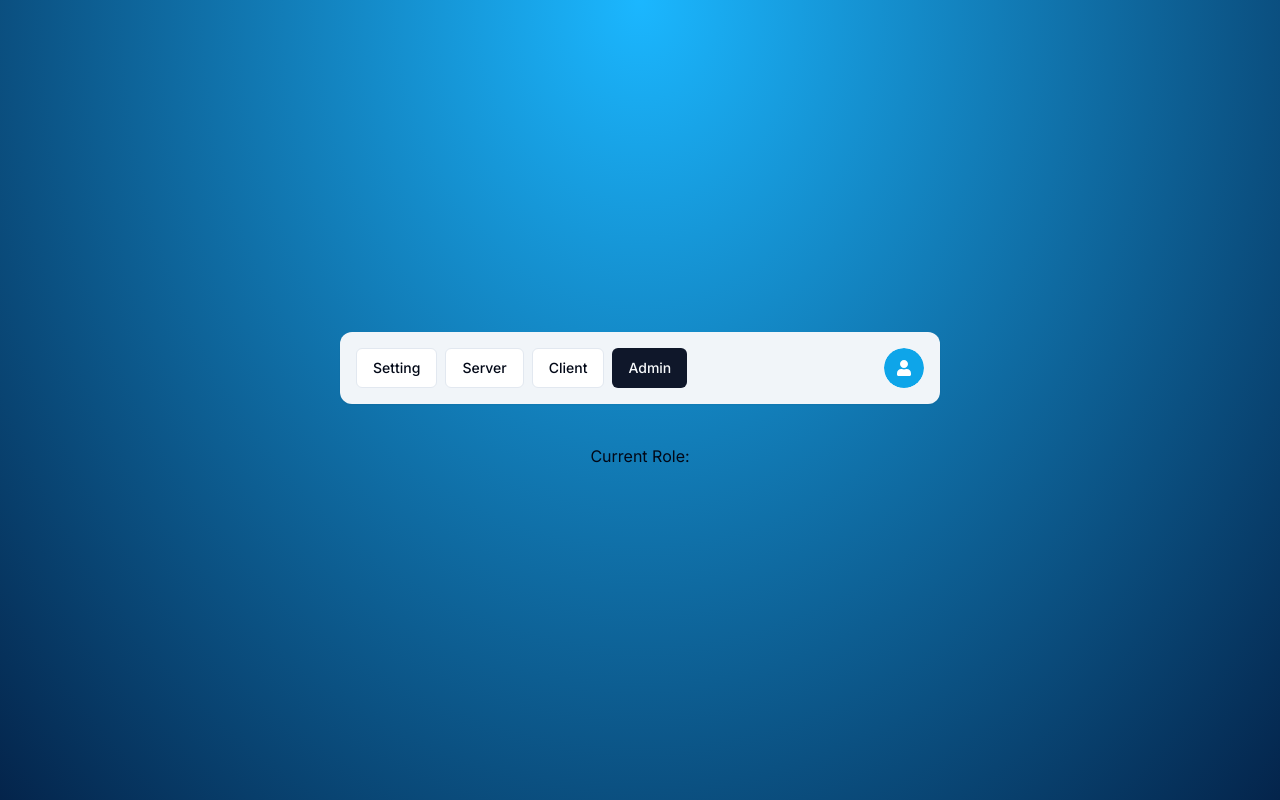
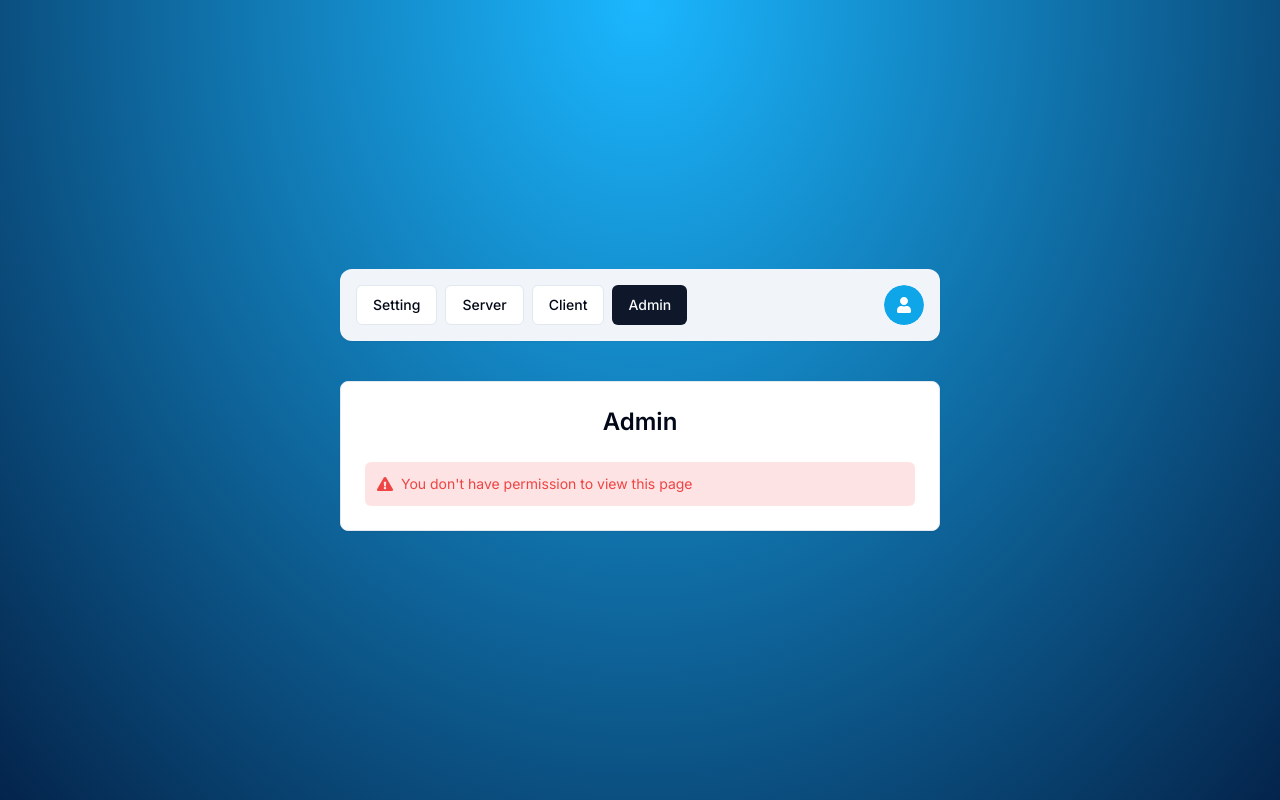
Before and after one commit to Bonkesam/Authentication-V5, a Next.js app: page /admin in a window 1280 px wide. Built offline with nearby package versions, Linux system fonts and the light colour scheme; no server answers.

Commit message:
Adds the rolegate component

```diff
--- a/app/(protected)/admin/page.tsx
+++ b/app/(protected)/admin/page.tsx
@@ -1,15 +1,26 @@
 "use client";
 
-import { useCurrentRole } from '@/hooks/use-current-role';
+import RoleGate from '@/components/auth/RoleGate';
+import { FormSuccess } from '@/components/form-success';
+import { Card, CardContent, CardHeader } from '@/components/ui/card';
+import { UserRole } from '@prisma/client';
 import React from 'react'
 
 const AdminPage = () => {
 
-    const role = useCurrentRole();
   return (
-    <div>
-      Current Role: {role}
-    </div>
+    <Card className='w-[600px]'>
+        <CardHeader>
+            <p className='text-2xl font-semibold text-center'>
+               Admin
+            </p>
+        </CardHeader>
+        <CardContent className='space-y-4'>
+           <RoleGate allowedRole={UserRole.ADMIN}>
+                <FormSuccess message='You are allowed to see this content'/>
+            </RoleGate>
+        </CardContent>
+    </Card>
   )
 }
 
--- /dev/null
+++ b/components/auth/RoleGate.tsx
@@ -0,0 +1,33 @@
+"use client";
+
+import { useCurrentRole } from "@/hooks/use-current-role";
+import { UserRole } from "@prisma/client";
+import { FormError } from "../form-error";
+
+interface RoleGateProps {
+    children: React.ReactNode;
+    allowedRole: UserRole;
+}
+
+const RoleGate = ({
+    children,
+    allowedRole
+}: RoleGateProps ) => {
+
+    const role = useCurrentRole();
+
+    if (role !== allowedRole) {
+
+        return (
+            <FormError message="You don't have permission to view this page"/>
+        )
+    }
+
+    return (
+        <>
+            {children}
+        </>
+    )
+}
+
+export default RoleGate;
```
